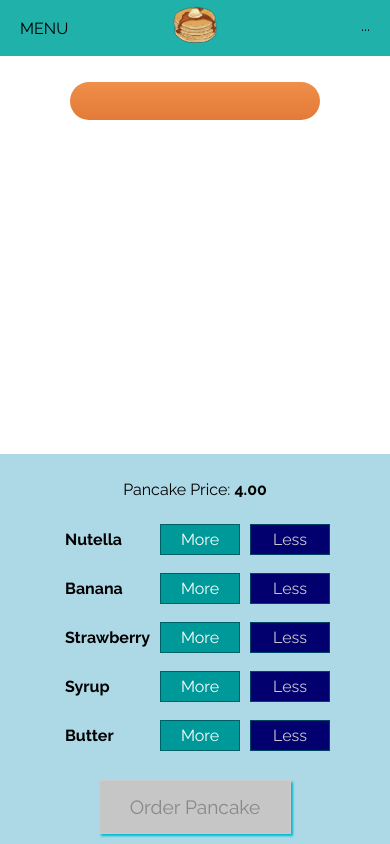
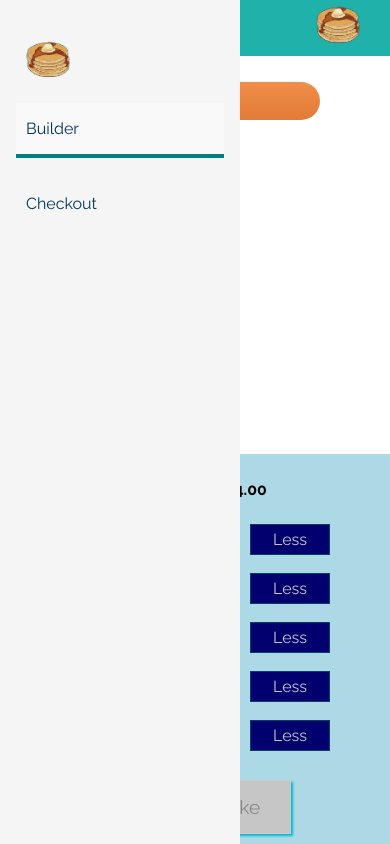
Before and after one commit to DeanLaz/PancakeX, a React (Create React App) app: page / in a window 390 px wide. Built offline with nearby package versions, Linux system fonts and the light colour scheme.

Commit message:
Added mobile friendly Navigation (SideDrawer)

```diff
--- a/src/components/Layout/Layout.js
+++ b/src/components/Layout/Layout.js
@@ -2,9 +2,11 @@
 import Aux from "../../hoc/Aux";
 import classes from "./Layout.module.css";
 import Toolbar from "../Navigation/Toolbar/Toolbar";
+import SideDrawer from "../Navigation/SideDrawer/SideDrawer";
 const layout = (props) => (
   <Aux>
     <Toolbar />
+    <SideDrawer />
     <main className={classes.Content}>{props.children}</main>
   </Aux>
 );
--- /dev/null
+++ b/src/components/Navigation/NavigationItems/NavigationItem/NavigationItem.js
@@ -0,0 +1,13 @@
+import React from "react";
+import classes from "./NavigationItem.module.css";
+const navigationItem = (props) => {
+  return (
+    <li className={classes.NavigationItem}>
+      <a href={props.link} className={props.active ? classes.active : null}>
+        {props.children}
+      </a>
+    </li>
+  );
+};
+
+export default navigationItem;
--- /dev/null
+++ b/src/components/Navigation/NavigationItems/NavigationItem/NavigationItem.module.css
@@ -0,0 +1,50 @@
+.NavigationItem {
+  margin: 0;
+  box-sizing: border-box;
+  display: flex;
+  height: 100%;
+  align-items: center;
+}
+
+.NavigationItem a {
+  color: white;
+  text-decoration: none;
+  height: 100%;
+  padding: 16px 10px;
+  border-bottom: 4px solid transparent;
+  box-sizing: border-box;
+  display: block;
+}
+
+.NavigationItem a:hover,
+.NavigationItem a.active,
+.NavigationItem a:active {
+  background-color: rgba(255, 255, 255, 0.356);
+  border-bottom: 4px solid teal;
+  color: white;
+}
+
+@media (min-width: 100px) {
+  .NavigationItem {
+    margin: 10px 0;
+    box-sizing: border-box;
+    display: block;
+    width: 100%;
+  }
+
+  .NavigationItem a {
+    color: rgb(0, 57, 90);
+    text-decoration: none;
+    width: 100%;
+    border-bottom: 4px solid transparent;
+    box-sizing: border-box;
+    display: block;
+  }
+
+  .NavigationItem a:hover,
+  .NavigationItem a.active,
+  .NavigationItem a:active {
+    border-bottom: 4px solid teal;
+    color: rgb(0, 50, 97);
+  }
+}
--- /dev/null
+++ b/src/components/Navigation/NavigationItems/NavigationItems.js
@@ -0,0 +1,16 @@
+import React from "react";
+import classes from "./NavigationItems.module.css";
+import NavigationItem from "./NavigationItem/NavigationItem";
+
+const navigationItems = (props) => {
+  return (
+    <ul className={classes.NavigationItems}>
+      <NavigationItem link="/" active>
+        Builder
+      </NavigationItem>
+      <NavigationItem link="/">Checkout</NavigationItem>
+    </ul>
+  );
+};
+
+export default navigationItems;
--- /dev/null
+++ b/src/components/Navigation/NavigationItems/NavigationItems.module.css
@@ -0,0 +1,15 @@
+.NavigationItems {
+  margin: 0;
+  padding: 0;
+  list-style: none;
+  display: flex;
+  flex-flow: column;
+  align-items: center;
+  height: 100%;
+}
+
+@media (min-width: 500px) {
+  .NavigationItems {
+    flex-flow: row;
+  }
+}
--- /dev/null
+++ b/src/components/Navigation/SideDrawer/SideDrawer.js
@@ -0,0 +1,22 @@
+import React from "react";
+
+import Logo from "../../Logo/Logo";
+
+import NavigationItems from "../NavigationItems/NavigationItems";
+
+import classes from "./SideDrawer.module.css";
+
+const sideDrawer = (props) => {
+  return (
+    <div className={classes.SideDrawer}>
+      <div classes={classes.Logo}>
+        <Logo />
+      </div>
+      <nav className>
+        <NavigationItems />
+      </nav>
+    </div>
+  );
+};
+
+export default sideDrawer;
--- /dev/null
+++ b/src/components/Navigation/SideDrawer/SideDrawer.module.css
@@ -0,0 +1,30 @@
+.SideDrawer {
+  position: fixed;
+  width: 240px;
+  max-width: 70%;
+  height: 100%;
+  left: 0;
+  top: 0;
+  z-index: 100;
+  background-color: whitesmoke;
+  padding: 32px 16px;
+  box-sizing: border-box;
+  transition: transform 0.3s ease-out;
+}
+
+@media (min-width: 500px) {
+  .SideDrawer {
+    display: none;
+  }
+}
+
+.Open {
+  transform: translateX(0);
+}
+
+.Closed {
+  transform: translateX(-100%);
+}
+.Logo {
+  margin-bottom: 32px;
+}
--- a/src/components/Navigation/Toolbar/Toolbar.js
+++ b/src/components/Navigation/Toolbar/Toolbar.js
@@ -3,6 +3,8 @@
 import classes from "./Toolbar.module.css";
 
 import Logo from "../../Logo/Logo";
+
+import NavigationItems from "../NavigationItems/NavigationItems";
 
 const toolbar = (props) => {
   return (
@@ -10,8 +12,8 @@
       <div>MENU</div>
       <Logo />
 
-      <nav>
-        <ul>...</ul>
+      <nav className={classes.DesktopOnly}>
+        <NavigationItems />
       </nav>
     </header>
   );
--- a/src/components/Navigation/Toolbar/Toolbar.module.css
+++ b/src/components/Navigation/Toolbar/Toolbar.module.css
@@ -16,3 +16,9 @@
 .Toolbar nav {
   height: 100%;
 }
+
+@media (max-width: 499px) {
+  .DesktopOnly {
+    display: none;
+  }
+}
```
